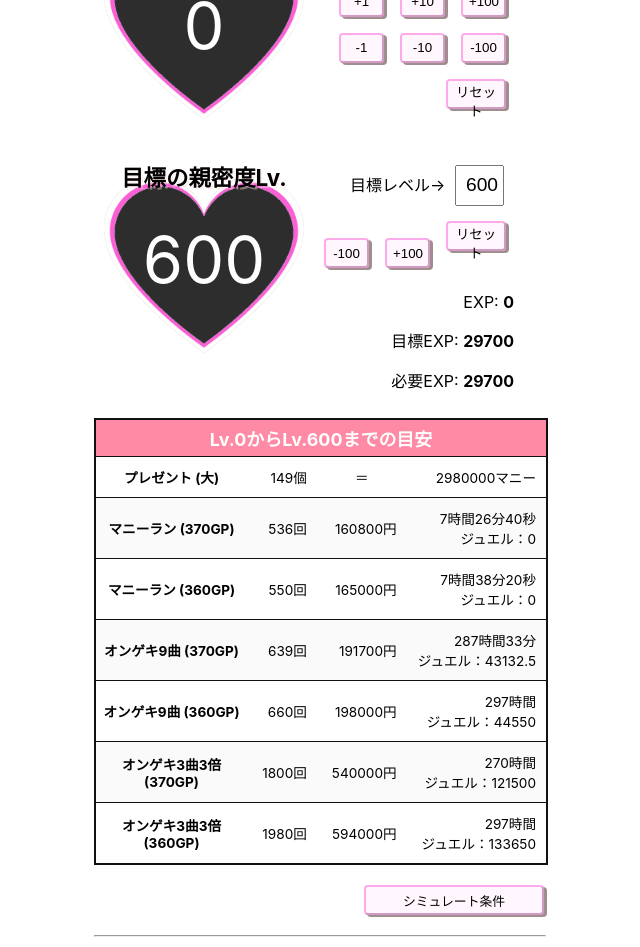
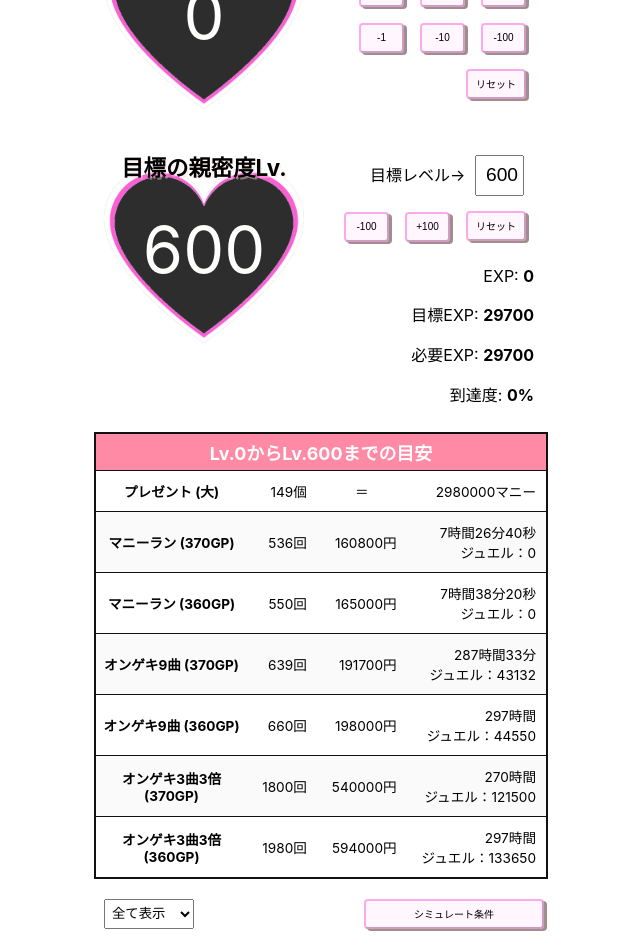
Before and after one commit to Rikiya3702/simgeki_intimacy, a React (Create React App) app: page / in a window 1280 px wide. Shown: the part 220-1167 px from the top of the page, without its empty margins (321-961 px from the left). Built offline with nearby package versions, Linux system fonts and the light colour scheme.

Commit message:
Created Table Animation

```diff
--- a/src/components/App.js
+++ b/src/components/App.js
@@ -21,6 +21,9 @@ import {
   BUTTON_JUWEL_END,  BUTTON_JUWEL_ALL
   } from '../actions/'
 
+const TABLE_HIDDEN_FLAG_360GP = "FLAG_360GP"
+const TABLE_HIDDEN_FLAG_370GP = "FLAG_370GP"
+const TABLE_HIDDEN_FLAG_BOTH = "FLAG_BOTH"
 const EXP_MONEY = 0.01
 const EXP_ITEM_S = 6
 const EXP_ITEM_M = 20
@@ -42,7 +45,7 @@ class App extends Component {
     this.state = {
       simcon_flag: false,
       updated_flag: false,
-      about_flag: false
+      table_hidden_flag: "TABLE_HIDDEN_FLAG_BOTH"
     }
   }
   simconHandleClick = () => {
@@ -65,12 +68,12 @@ class App extends Component {
 
         <div className="w-450 mx-auto">
           <div className="text-right">
-            <button className="btn-toggle btn-about mb-2" onClick={ this.aboutHandleClick }>{ this.state.about_flag ? "戻る" : "About" }</button>
+            <button className="btn-toggle btn-about d-none" onClick={ this.aboutHandleClick }>{ this.state.about_flag ? "戻る" : "About" }</button>
           </div>
           <CSSTransition in={this.state.about_flag} classNames="sidedoor" timeout={1000}>
-            <div className="sidedoor mx-auto">
+            <div className="sidedoor mx-auto mt-3">
               <div id="About">
-                <About />
+                <About updated={props.updated}/>
               </div>
 
               <div id="Main">
@@ -78,7 +81,7 @@ class App extends Component {
                   <div className="col pt-2 px-1">
                     <Heart label="親密度Lv." lv={getExp2Lv( props.exp.now )} par={ getExp2Lvper( props.exp.now ) } />
                   </div>
-                  <div className="col pos-rel w-200 text-right">
+                  <div className="col pos-rel w-200 text-right pl-2">
                     <InputLv className="" value={props.lv.now} changed={props.changed.lv} buttonChange={props.button_change} inputValue={props.input}/>
                   </div>
                 </div>
@@ -86,23 +89,29 @@ class App extends Component {
                   <div className="col pt-2 px-1">
                     <Heart label="目標の親密度Lv." lv={getExp2Lv( props.exp.goal )} par={ getExp2Lvper( props.exp.goal ) } />
                   </div>
-                  <div className="col pos-rel w-200 text-right">
+                  <div className="col pos-rel w-200 text-right pl-2">
                     <InputLvGoal  value={props.lv.goal} changed={props.changed.goal} buttonChange={props.button_change} inputValue={props.input_goal}/>
                     <div>
                       <p>EXP: <span className="bold">{props.exp.now}</span></p>
                       <p>目標EXP: <span className="bold">{props.exp.goal}</span></p>
                       <p>必要EXP: <span className="bold">{ Math.ceil(props.exp.goal - props.exp.now)}</span></p>
+                      <p>到達度: <span className="bold">{ Math.round( (props.exp.now / props.exp.goal)*10000)/100}%</span></p>
                     </div>
                   </div>
                 </div>
                 <div className="row mx-auto py-1">
-                  <ExampleTable lv={props.lv.now} goal={props.lv.goal} nesexp={ Math.max(props.exp.goal - props.exp.now, 0 ) } />
+                  <ExampleTable lv={props.lv.now} goal={props.lv.goal} nesexp={ Math.max(props.exp.goal - props.exp.now, 0 ) } tableflag={this.state.table_hidden_flag}/>
                 </div>
                 <div className="row mx-auto py-1 text-right">
+                  <select className="hidden-select" value={this.state.table_hidden_flag} onChange={ e => this.setState({table_hidden_flag: e.target.value}) }>
+                    <option value={TABLE_HIDDEN_FLAG_BOTH}>全て表示</option>
+                    <option value={TABLE_HIDDEN_FLAG_360GP}>370GPのみ</option>
+                    <option value={TABLE_HIDDEN_FLAG_370GP}>360GPのみ</option>
+                  </select>
                   <button className="btn-toggle" onClick={ this.simconHandleClick }>シミュレート条件{ this.state.simcon_flag ? "を閉じる" : "" }</button>
                   <CSSTransition in={this.state.simcon_flag} classNames="door" timeout={1000}>
                     <div className="door mx-auto">
-                      <ul className="example_list">
+                      <ul className="example-list">
                         <li>マニーラン1セットにつき{MONEYRUN_TIME}秒</li>
                         <li>オンゲキ1曲につき{GAMEPLAY_TIME}秒</li>
                         <li>1曲で獲得するマニーは{EXPEC_MONEY}マニー、全て親密度に使う</li>
@@ -226,6 +235,7 @@ class App extends Component {
                     <p>アイテムのEXP: <span className="bold">{props.itemexp}</span></p>
                     <p>合計EXP: <span className="bold">{props.exp.now + props.itemexp}</span></p>
                     <p>目標レベルのEXP: <span className="bold">{props.exp.goal}</span></p>
+                    <p>到達度: <span className="bold">{ Math.round( ((props.exp.now + props.itemexp) / props.exp.goal)*10000)/100}%</span></p>
                   </div>
                 </div>
 
@@ -265,17 +275,6 @@ class App extends Component {
                       </tbody>
                     </table>
                   </div>
-                </div>
-
-                <div className="mx-auto mt-5">
-                  <button className="btn-toggle" onClick={ this.updatedHandleClick }>更新履歴{ this.state.updated_flag ? "を閉じる" : "" }</button>
-                  <CSSTransition in={this.state.updated_flag} classNames="door" timeout={1000}>
-                    <div className="door mx-auto">
-                      <div className="message_box updated">
-                        <Messages messages={props.updated} />
-                      </div>
-                    </div>
-                  </CSSTransition>
                 </div>
 
                 <div className="d-none">
@@ -330,7 +329,6 @@ class App extends Component {
                   </div>
                 </div>
 
-
                 <div className="message_box w-400 mx-auto mt-5 d-none">
                   <Messages messages={props.mes} />
                 </div>
@@ -343,6 +341,7 @@ class App extends Component {
     );
   }
 }
+
 const validate = values => {
   const errors = {}
   return errors
@@ -379,6 +378,16 @@ const mapDispatchToProps = ({
 
 
 class About extends Component {
+  constructor(props) {
+    super(props)
+    this.state = {
+      updated_flag: false,
+    }
+  }
+  updatedHandleClick = () => {
+    this.setState( {updated_flag: !this.state.updated_flag} )
+  }
+
   render(){
     return(
       <React.Fragment>
@@ -386,15 +395,27 @@ class About extends Component {
         <ul>
           <li>オンゲキ非公式の親密度シミュレータです。</li>
           <li>計算式は<a href="https://ongeki.gamerch.com/%E8%A6%AA%E5%AF%86%E5%BA%A6" rel="noopener noreferrer" target="_blank">wiki</a>の情報を元に作成しましたが、誤差があったらごめんなさい。</li>
+          <li>必ずしも実機と同じ数値になる保証はありません、マニーラン等は自己責任でお願いします。</li>
           <li>あなたのオンゲキライフがより良い物となりますように。</li>
 
         </ul>
         <ul>
           <li>作者はプログラミング初心者で、Reactの勉強も兼ねて本アプリを制作しました。</li>
-          <li>バグ報告や感想・要望など頂けたら嬉しいです。</li>
+          <li>バグ報告や感想・要望など頂けたら励みになります。</li>
           <li>Twitter</li>
           <li>YouTube</li>
         </ul>
+        <div className="mx-auto mt-2">
+          <button className="btn-toggle mb-2" onClick={ this.updatedHandleClick }>更新履歴{ this.state.updated_flag ? "を閉じる" : "" }</button>
+          <CSSTransition in={this.state.updated_flag} classNames="door" timeout={1000}>
+            <div className="door mx-auto">
+              <div className="message_box updated">
+                <Messages messages={this.props.updated} />
+              </div>
+            </div>
+          </CSSTransition>
+        </div>
+
       </React.Fragment>
     )
   }
@@ -428,8 +449,9 @@ class InputLv extends Component {
   render(){
   return(
     <div className="input_field">
-      <label>現在レベル→</label>
+      <label for="lv_now">現在レベル→</label>
       <input
+        id="lv_now"
         className="input_lv"
         type="tel"
         autoComplete="off"
@@ -457,8 +479,10 @@ class InputLvGoal extends Component {
   render(){
   return(
     <div className="input_field">
-      <label>目標レベル→</label>
-      <input className="input_lv"
+      <label for="lv_goal">目標レベル→</label>
+      <input
+        name="lv_goal"
+        className="input_lv"
         type="tel"
         autoComplete="off"
         maxLength="3"
@@ -536,7 +560,7 @@ const Heart = props => {
 }
 
 const ChangeValue = props => {
-  const classname = "changed_value"
+  const classname = "changed-value"
   const blue = { color: "rgb(40,40,240)"}
   const red = { color: "rgb(240,40,40)"}
   return(
@@ -641,7 +665,7 @@ const ExampleTable = props => {
     <div className="table_example">
       <table>
         <thead>
-          <tr><td colSpan="4">
+          <tr className=""><td colSpan="4">
             Lv.{props.lv}からLv.{props.goal}までの目安
           </td></tr>
         </thead>
@@ -652,12 +676,18 @@ const ExampleTable = props => {
             <td className="w-70 text-center">＝</td>
             <td className="text-left">{ Math.ceil(props.nesexp / EXP_ITEM_L) * 20000 }マニー</td>
           </tr>
-          <ExampleTableRecord label="マニーラン (370GP)" nesexp={props.nesexp} oneexp={EXP_MONEYRUN_A} cost={ONE_CREDIT} onetime={MONEYRUN_TIME} onejuwel={0} />
-          <ExampleTableRecord label="マニーラン (360GP)" nesexp={props.nesexp} oneexp={EXP_MONEYRUN_B} cost={ONE_CREDIT} onetime={MONEYRUN_TIME} onejuwel={0}/>
-          <ExampleTableRecord label="オンゲキ9曲 (370GP)" nesexp={props.nesexp} oneexp={ (3 + EXPEC_MONEY /100) *9 +1.5 } cost={ONE_CREDIT} onetime={GAMEPLAY_TIME *9} onejuwel={EXPEC_JUWEL *9}/>
-          <ExampleTableRecord label="オンゲキ9曲 (360GP)" nesexp={props.nesexp} oneexp={ (3 + EXPEC_MONEY /100) *9 } cost={ONE_CREDIT} onetime={GAMEPLAY_TIME *9} onejuwel={EXPEC_JUWEL *9}/>
-          <ExampleTableRecord label="オンゲキ3曲3倍 (370GP)" nesexp={props.nesexp} oneexp={ (3 + EXPEC_MONEY /100) *3 +1.5 } cost={ONE_CREDIT} onetime={GAMEPLAY_TIME *3} onejuwel={EXPEC_JUWEL *3 *3 }/>
-          <ExampleTableRecord label="オンゲキ3曲3倍 (360GP)" nesexp={props.nesexp} oneexp={ (3 + EXPEC_MONEY /100) *3 } cost={ONE_CREDIT} onetime={GAMEPLAY_TIME *3} onejuwel={EXPEC_JUWEL *3 *3 }/>
+
+          <ExampleTableRecord flag={props.tableflag !== TABLE_HIDDEN_FLAG_370GP} label="マニーラン (370GP)" nesexp={props.nesexp} oneexp={EXP_MONEYRUN_A} cost={ONE_CREDIT} onetime={MONEYRUN_TIME} onejuwel={0} />
+
+          <ExampleTableRecord flag={props.tableflag !== TABLE_HIDDEN_FLAG_360GP} label="マニーラン (360GP)" nesexp={props.nesexp} oneexp={EXP_MONEYRUN_B} cost={ONE_CREDIT} onetime={MONEYRUN_TIME} onejuwel={0}/>
+
+            <ExampleTableRecord flag={props.tableflag !== TABLE_HIDDEN_FLAG_370GP} label="オンゲキ9曲 (370GP)" nesexp={props.nesexp} oneexp={ (3 + EXPEC_MONEY /100) *9 +1.5 } cost={ONE_CREDIT} onetime={GAMEPLAY_TIME *9} onejuwel={EXPEC_JUWEL *9}/>
+
+            <ExampleTableRecord flag={props.tableflag !== TABLE_HIDDEN_FLAG_360GP} label="オンゲキ9曲 (360GP)" nesexp={props.nesexp} oneexp={ (3 + EXPEC_MONEY /100) *9 } cost={ONE_CREDIT} onetime={GAMEPLAY_TIME *9} onejuwel={EXPEC_JUWEL *9}/>
+
+            <ExampleTableRecord flag={props.tableflag !== TABLE_HIDDEN_FLAG_370GP} label="オンゲキ3曲3倍 (370GP)" nesexp={props.nesexp} oneexp={ (3 + EXPEC_MONEY /100) *3 +1.5 } cost={ONE_CREDIT} onetime={GAMEPLAY_TIME *3} onejuwel={EXPEC_JUWEL *3 *3 }/>
+
+            <ExampleTableRecord flag={props.tableflag !== TABLE_HIDDEN_FLAG_360GP} label="オンゲキ3曲3倍 (360GP)" nesexp={props.nesexp} oneexp={ (3 + EXPEC_MONEY /100) *3 } cost={ONE_CREDIT} onetime={GAMEPLAY_TIME *3} onejuwel={EXPEC_JUWEL *3 *3 }/>
         </tbody>
       </table>
     </div>
@@ -668,13 +698,41 @@ const ExampleTableRecord = props => {
   const nes_count = Math.ceil(props.nesexp / props.oneexp)
   const cost = props.cost ? props.cost : 0
   const realtime = props.onetime ? props.onetime : 0
+  const trstyle = props.flag ? {} : {padding: 0, borderBottom: "none"}
   return(
     <tr>
-      <th className="w-150 text-center">{props.label}</th>
-      <td className="w-50">{nes_count}回</td>
-      <td className="w-70">{nes_count * cost}円</td>
-      <td className="w-120">{convertTime(nes_count * realtime) }
-        <br />ジュエル：{nes_count * props.onejuwel}</td>
+        <th className="w-150 text-center"  style={trstyle}>
+          <CSSTransition in={props.flag} classNames="hidden-table" timeout={1000}>
+              <div className="hidden-table">
+              {props.label}
+            </div>
+          </CSSTransition>
+        </th>
+
+        <td className="w-50" style={trstyle}>
+          <CSSTransition in={props.flag} classNames="hidden-table" timeout={1000}>
+              <div className="hidden-table">
+          { nes_count }回
+        </div>
+      </CSSTransition>
+    </td>
+
+        <td className="w-70" style={trstyle}>
+          <CSSTransition in={props.flag} classNames="hidden-table" timeout={1000}>
+              <div className="hidden-table">
+          { nes_count * cost }円
+        </div>
+      </CSSTransition>
+    </td>
+
+        <td className="w-120" style={trstyle}>
+          <CSSTransition in={props.flag} classNames="hidden-table" timeout={1000}>
+              <div className="hidden-table">
+          { convertTime(nes_count * realtime) }
+          <br />ジュエル：{ Math.floor(nes_count * props.onejuwel) }
+          </div>
+        </CSSTransition>
+      </td>
     </tr>
   );
 }
--- a/src/components/App.scss
+++ b/src/components/App.scss
@@ -8,18 +8,19 @@ $button-back:         rgba(250, 95, 213, 0.05);
 $button-back-hover:   rgba(250, 95, 213, 0.3);
 $button-shadow:        3px 2px rgba(120, 95, 95, 0.7);
 $button-shadow-active: 0.5px 0.5px rgba(120, 95, 95, 0.7);
-
+$button-height: 30px;
 body{
-  margin-bottom: 37px;
 }
 
 button{
+  font-size: 10px;
   outline: none;
   cursor: pointer;
   border-radius: 4px;
   box-shadow: $button-shadow;
   border-color: $button-border;
   background-color: $button-back;
+  height: $button-height;
   &:hover{
     transition: 0.3s;
     border-color: $button-border-hover;
@@ -68,17 +69,24 @@ ul{ list-style: none; }
 .w-100{ width: 100px; }
 .w-120{ width: 120px; }
 .w-130{ width: 130px; }
-.w-150{ width: 150px; }
+.w-150{ width: 150px;}
 .w-200{ width: 200px; }
 .w-300{ width: 300px; }
 .w-400{ width: 400px; }
 .w-450{ width: 450px; }
 .mt-1{ margin-top: 10px;}
 .mt-2{ margin-top: 20px;}
+.mt-3{ margin-top: 30px;}
 .mt-4{ margin-top: 40px;}
 .mt-5{ margin-top: 50px;}
 .mt-5{ margin-top: 50px;}
+.mb-2{ margin-bottom: 20px;}
+.mb-5{ margin-bottom: 50px;}
 .my-1{ margin-top: 10px; margin-bottom: 10px;}
+.my-2{ margin-top: 20px; margin-bottom: 20px;}
+.my-5{ margin-top: 50px; margin-bottom: 50px;}
+.pl-2{ padding-left: 20px;}
+.pl-3{ padding-left: 30px;}
 .pt-1{ padding-top: 10px;}
 .pt-2{ padding-top: 20px;}
 .pt-4{ padding-top: 40px;}
@@ -153,7 +161,7 @@ ul{ list-style: none; }
   button{ width: 70px; }
   span{ left: 130px; }
 }
-.example_list{
+.example-list{
   position: relative;
   top: -10px;
   font-size: 90%;
@@ -163,15 +171,17 @@ ul{ list-style: none; }
   padding: 20px 30px;
   background: #fee;
 }
+.hidden-select{
+  padding: 3px;
+  width: 90px;
+  margin-right: 170px;
+  height: $button-height;
+}
 
 .btn-toggle{
   position: relative;
-  font-size: 80%;
   width: 180px;
-  height: 30px;
 }
 .btn-about{
-  font-size: 80%;
   width: 90px;
-  height: 30px;
 }
--- a/src/components/Transitions.scss
+++ b/src/components/Transitions.scss
@@ -1,5 +1,5 @@
 // changed_value /////
-.changed_value{
+.changed-value{
   position: absolute;
   top: -50px;
   right: 0px;
@@ -7,15 +7,15 @@
   padding: 3pc 10px 5px;
 }
 
-.changed_value-enter{
+.changed-value-enter{
   opacity: 1;
 }
-.changed_value-enter-active{
+.changed-value-enter-active{
   transition: all 1.2s ease-in-out;
   top: -70px;
   opacity: 0;
 }
-.changed_value-enter-done{
+.changed-value-enter-done{
   display: none;
   opacity: 0;
 }
@@ -62,11 +62,13 @@
   ul{
     list-style: circle;
   }
+  margin-bottom: 37px;
 }
 #Main{
   display: block;
   position: absolute;
   width: 450px;
+  margin-bottom: 37px;
 }
 
 .sidedoor{
@@ -116,3 +118,35 @@
   #Main{ display: block; }
   #About{ display: none; }
 }
+
+
+// hidden_table /////
+$hidden-table-height: 50px;
+
+.hidden-table{
+  overflow: hidden;
+}
+
+.hidden-table-enter{
+  max-height: 0px;
+}
+.hidden-table-enter-active{
+  transition: all 0.5s ease-in-out;
+  max-height: $hidden-table-height;
+}
+.hidden-table-enter-done{
+  max-height: $hidden-table-height;
+}
+
+.hidden-table-exit{
+  max-height: $hidden-table-height;
+}
+.hidden-table-exit-active{
+  transition: all 0.5s ease-in-out;
+  max-height: 0px;
+}
+.hidden-table-exit-done{
+  td{padding: 0;}
+  th{padding: 0;}
+  max-height: 0px;
+}
--- a/src/reducers/input.js
+++ b/src/reducers/input.js
@@ -35,6 +35,9 @@ const MIN_ZERO = 0
 const updateMessage = () =>{
   let mes = []
   mes.push("更新履歴")
+  mes.push("")
+  mes.push("2020/04/16　360/370GPのON/OFF機能追加")
+  mes.push("2020/04/13　デザイン調整、About追加")
   mes.push("2020/04/12　公開")
   return mes
 }
@@ -50,8 +53,6 @@ const initialState = {  mes: ["ようこそ"],
                         itemflag: {s: true, m: true, l: true, money: true, jall: true},
                         changed: {lv: [], goal:[], items: [], itemm: [], iteml: [], money: [], jend: [], jall: []}
                       }
-
-
 
 const getLv2Exp = lv => {
 
```
Also changed, not shown: src/components/Table.scss (+5 -3 lines).
